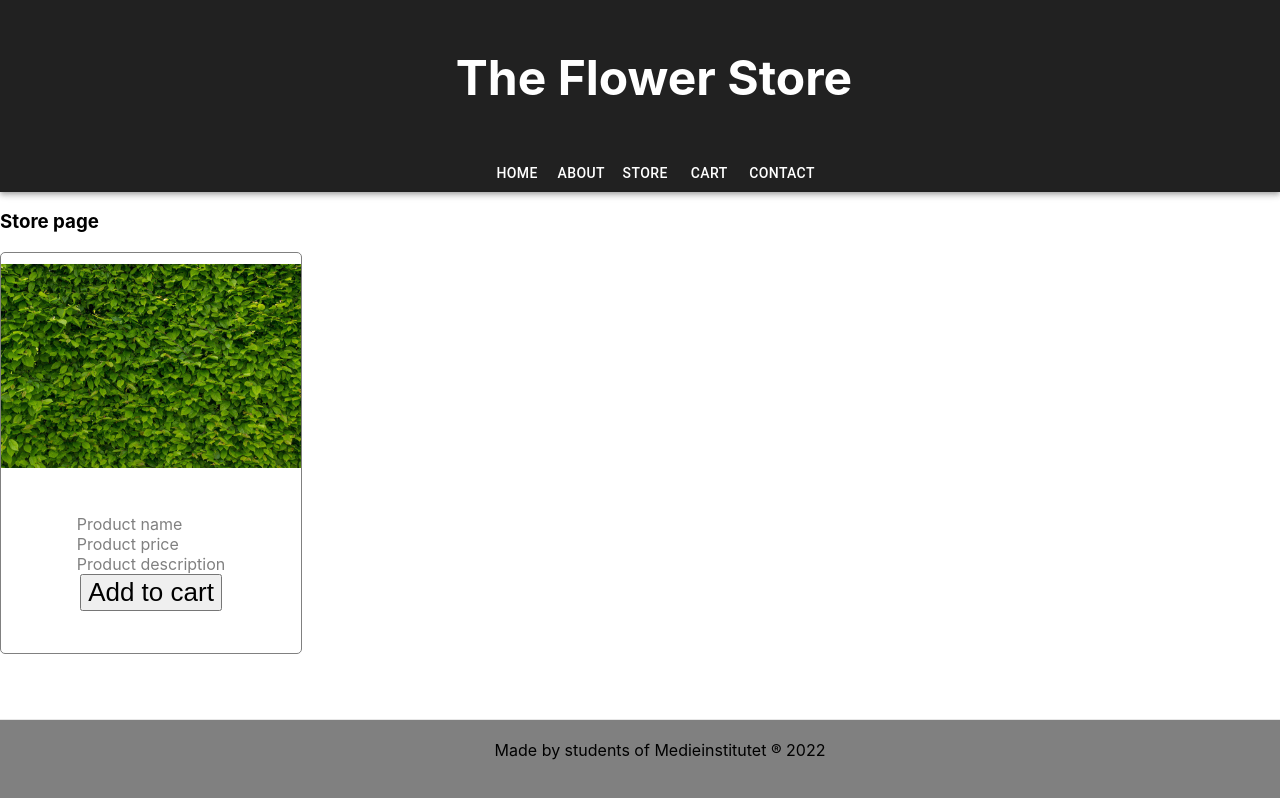
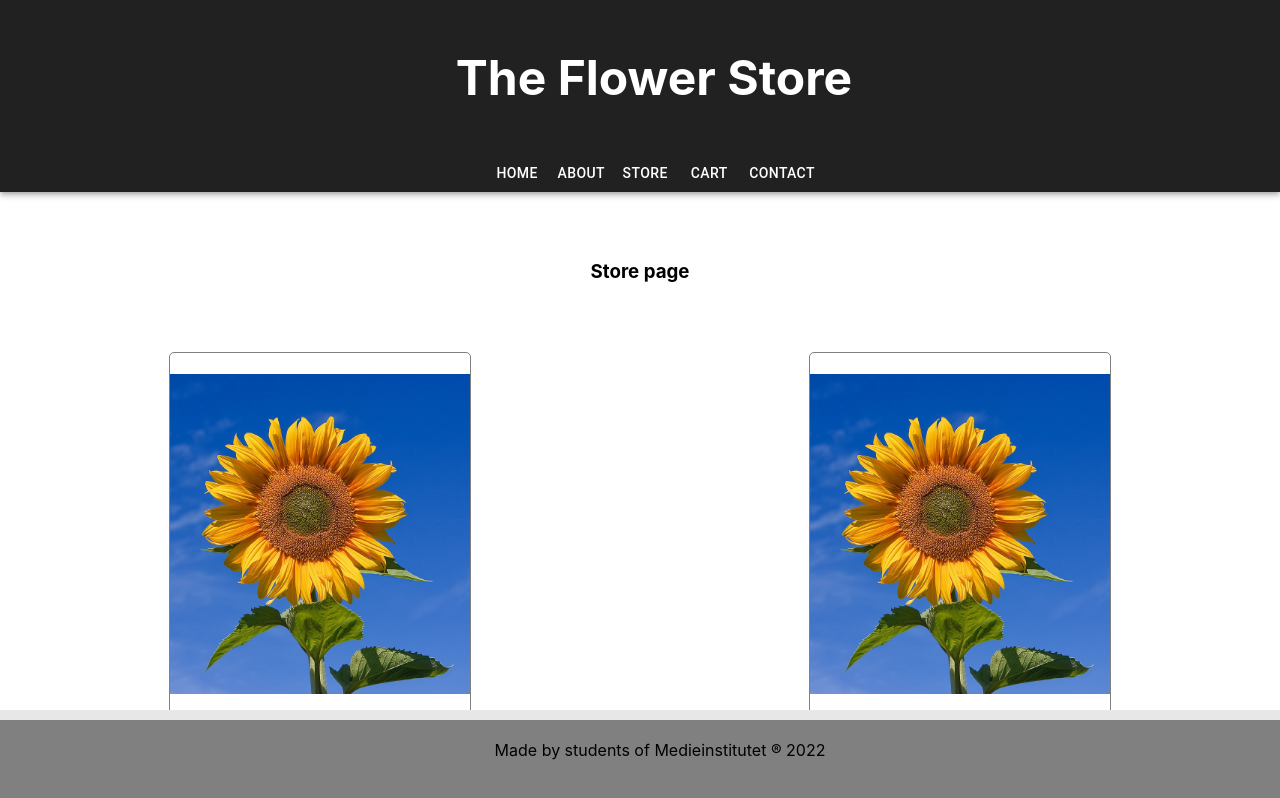
Before and after one commit to TingCythia/flower-store, a React (Vite) app: page /Store in a window 1280 px wide. Shown: the top 798 px of the page. Built offline with nearby package versions, Linux system fonts and the light colour scheme.

Commit message:
loop products

```diff
--- a/src/Pages/ProductList.tsx
+++ b/src/Pages/ProductList.tsx
@@ -1,19 +1,24 @@
-import React from 'react'
+import {FC}from 'react'
 import { CSSProperties } from 'react'
-import green from '../images/green.jpg'
+import { product } from '../types/CategoryType';
 
-const ProductList = () => {
+interface Props{
+  item: product
+}
+
+const ProductList : FC<Props>= (props) => {
+  const items = props
   return (
       <>
       <main style={productCardStyle}>
-      <div><img src={green} alt="" style={imageStyle}></img></div>
+      <div><img src={props.item.image} alt="" style={imageStyle}></img></div>
       <div style={textStyle}>
-        <div> Product name</div>
-        <div> Product price</div>
-        <div> Product description</div>
+        <div >{items.item.title} </div>
+        <div> {items.item.price}</div>
+        <div> {items.item.description}</div>
       </div>
         <div>
-            <button>Add to cart</button>
+            <button style={buttonStyle}>Add to cart</button>
         </div>
 
 
@@ -21,18 +26,23 @@ const ProductList = () => {
 
       </>
 
-
       )
     }
+
 
     const textStyle: CSSProperties = {
         marginTop: "50px"
     }
-
+    const buttonStyle: CSSProperties = {
+      height: "2rem",
+      width: "7rem",
+      fontSize: "1rem",
+      marginTop: "5px"
+    }
     const productCardStyle: CSSProperties = {
         display: "flex",
         width: "300px",
-        height: "400px",
+        height: "500px",
         backgroundColor: "white",
         flexDirection: "column",
         justifyContent: "center",
@@ -40,15 +50,17 @@ const ProductList = () => {
         color: "grey",
         border: "solid 1.5px",
         borderRadius: "5px",
-
+        marginBottom:"80px",
+        marginLeft:"70px",
+        marginRight:"70px"
     }
 
     const imageStyle: CSSProperties = {
         display: "flex",
-        width: "100%",
-        height: "120%",
+        width: "300px",
+        height: "320px",
         alignItems: "center",
-        marginTop: "-30px"
+        marginTop:"10px"
     }
 
 export default ProductList
--- a/src/Pages/Store.tsx
+++ b/src/Pages/Store.tsx
@@ -1,7 +1,8 @@
 import React from 'react'
 import Products from '../components/Products/Products'
 import { CSSProperties } from '@material-ui/core/styles/withStyles'
-import ProductList from './ProductList'
+import ProductList  from './ProductList'
+import {ProductLists} from '../components/categoryList'
 
 const Store = () => {
   return (
@@ -10,8 +11,11 @@ const Store = () => {
       <div style={boxStyle}><h3>Store page</h3>
       </div>
       <Products />
-      <ProductList />
-      <div style={boxStyle}>
+
+      <div style={boxStyle} >
+      {ProductLists.map((item)=>
+      <ProductList key={item.id} item={item} />
+      )}
       </div>
     </>
   )
@@ -19,8 +23,11 @@ const Store = () => {
 
 const boxStyle: CSSProperties = {
   display: "flex",
-  justifyContent: "center",
-  flexDirection: "column"
+  flexWrap:"wrap",
+  justifyContent:"space-around",
+  height: "100%",
+  marginTop: "50px",
+  marginButtom: "250px"
 }
 
 export default Store
--- a/src/components/Footer.tsx
+++ b/src/components/Footer.tsx
@@ -5,7 +5,7 @@ import { CSSProperties } from '@material-ui/core/styles/withStyles'
 
 const footerStyle: CSSProperties = {
   backgroundColor: "grey",
-  borderTop: "1px solid #E7E7E7",
+  borderTop: "10px solid #E7E7E7",
   textAlign: "center",
   padding: "20px",
   position: "fixed",
--- a/src/components/categoryCard.tsx
+++ b/src/components/categoryCard.tsx
@@ -7,7 +7,7 @@ import CardContent from '@mui/material/CardContent';
 import CardMedia from '@mui/material/CardMedia';
 import Button from '@mui/material/Button';
 import Typography from '@mui/material/Typography';
-import CateType from './categoryList';
+import { CateType } from './categoryList';
 import { CSSProperties } from 'react';
 import { Link } from 'react-router-dom';
 import { bgcolor } from '@mui/system';
--- a/src/components/categoryList.tsx
+++ b/src/components/categoryList.tsx
@@ -1,53 +1,73 @@
-import {Categories} from "../types/CategoryType";
+import {Categories, product} from "../types/CategoryType";
 import Sunflower from "../images/SunflowerImage.jpg";
 import Ficus from "../images/Ficus Lyrata2.jpg";
 import Decor from "../images/Monstera Delociosa.jpg"
 
 
 
-const CateType : Categories []=
+export const CateType : Categories []=
 [
     {
     id: 1,
     title: "Flowers",
     description: "Flowers Description",
-    image: Sunflower,
-    products: [
+    image: Sunflower
+
+    },
+    {
+    id:2,
+    title: "Green Trees",
+    description: "Trees Description",
+    image: Ficus
+
+    },
+    {
+    id:3,
+    title: "Decorations ",
+    description: "DecorationsDescription",
+    image: Decor
+
+    },
+];
+
+export const ProductLists: product [] =
+[
         {
             id: 1 ,
             title: "Tulip Flower",
             description: "Beautiful flower 1",
             price: "98 kr",
-        image:Sunflower
+            image:Sunflower,
+            count:1,
+            isInCart:false
         },
         {
             id: 2 ,
             title: "Tulip Flower",
             description: "Beautiful flower 1",
             price: "98 kr",
-        image:Sunflower
+            image:Sunflower,
+            count:1,
+            isInCart:false
         },
         {
             id: 3 ,
             title: "Tulip Flower",
             description: "Beautiful flower 1",
             price: "98 kr",
-        image:Sunflower
+            image:Sunflower,
+            count:1,
+            isInCart:false
         },
-    ]
-    },
-    {
-    id:2,
-    title: "Green Trees",
-    description: "Trees Description",
-    image: Ficus,
-    products: [
+
         {
             id: 4 ,
             title: "Tulip Flower",
             description: "Beautiful flower 1",
             price: "98 kr",
             image:Ficus,
+            count:1,
+            isInCart:false
         },
         {
             id: 5 ,
@@ -55,6 +75,8 @@ const CateType : Categories []=
             description: "Beautiful flower 1",
             price: "98 kr",
             image:Ficus,
+            count:1,
+            isInCart:false
         },
         {
             id: 6 ,
@@ -62,21 +84,17 @@ const CateType : Categories []=
             description: "Beautiful flower 1",
             price: "98 kr",
             image:Ficus,
+            count:1,
+            isInCart:false
         },
-        ]
-    },
-    {
-    id:3,
-    title: "Decorations ",
-    description: "DecorationsDescription",
-    image: Decor,
-    products: [
         {
             id: 7 ,
             title: "Tulip Flower",
             description: "Beautiful flower 1",
             price: "98 kr",
             image:Decor,
+            count:1,
+            isInCart:false
         },
         {
             id: 8 ,
@@ -84,6 +102,8 @@ const CateType : Categories []=
             description: "Beautiful flower 1",
             price: "98 kr",
             image:Decor,
+            count:1,
+            isInCart:false
         },
         {
             id: 9 ,
@@ -91,10 +111,8 @@ const CateType : Categories []=
             description: "Beautiful flower 1",
             price: "98 kr",
             image:Decor,
+            count:1,
+            isInCart:false,
         },
+
     ]
-    },
-];
-
-
-export default CateType
```
Also changed, not shown: src/types/CategoryType.tsx (+4 -3 lines). Lines whose indentation alone changed are shown as unchanged.
